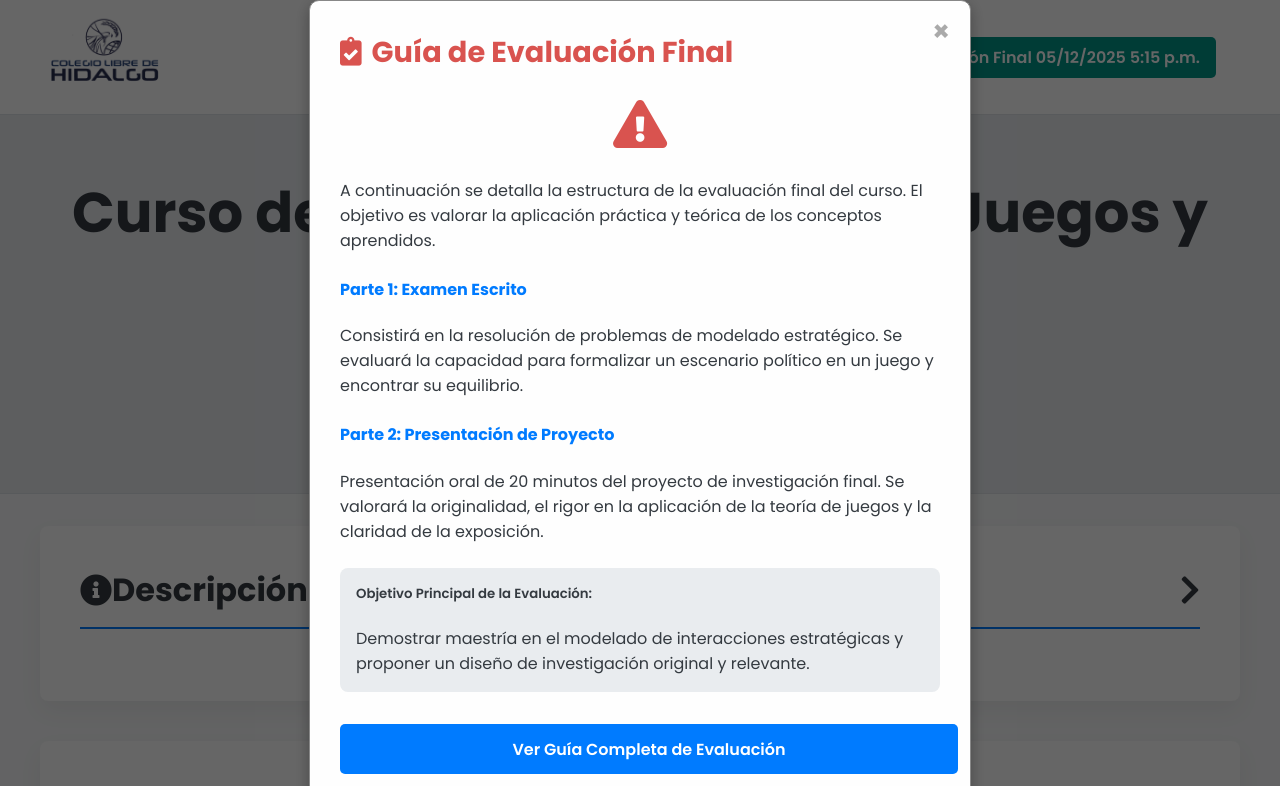
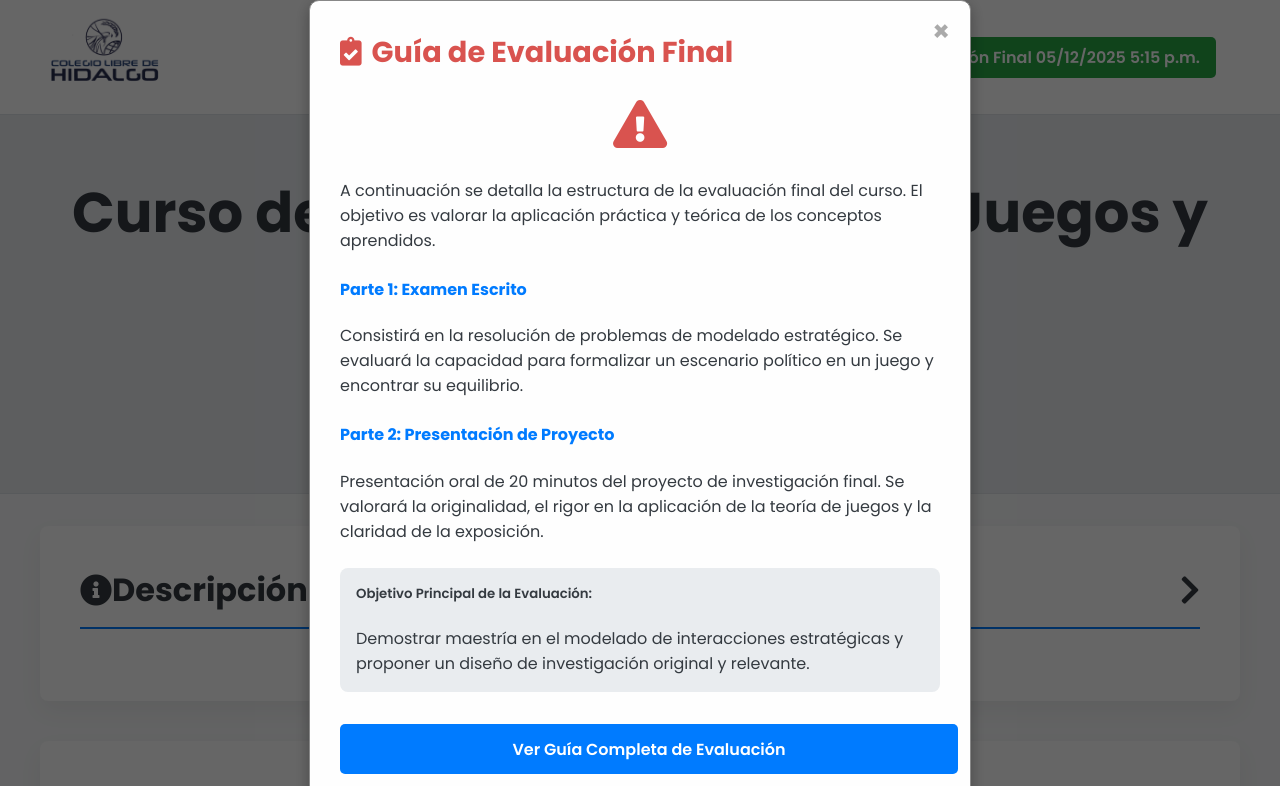
Before and after one commit to Marcorepositorioprueba/plataforma-teoria-juegos, a plain HTML site: page index.html in a window 1280 px wide. Shown: the top 786 px of the page. Drawn offline with Linux system fonts and the light colour scheme.

Commit message:
Feat: Add Google Meet link to final session button

```diff
--- a/index.html
+++ b/index.html
@@ -309,7 +309,7 @@
             <a href="#programa">Programa</a>
             <a href="#evaluacion">Evaluación</a>
             <a href="simulador.html">Simulador</a>
-            <a href="https://meet.google.com/puu-htxh-jvt" target="_blank" class="cta-button" style="background-color: #009688; margin-left: 1rem; margin-top: 0; padding: 0.5rem 1rem; color: #fff;">
+            <a href="https://meet.google.com/wck-fdrn-rng" target="_blank" class="cta-button" style="background-color: #28a745; margin-left: 1rem; margin-top: 0; padding: 0.5rem 1rem; color: #fff;">
                 <i class="fas fa-video" style="margin-right: 8px;"></i>Unirse a Sesión Final 05/12/2025 5:15 p.m.
             </a>
         </nav>
```
